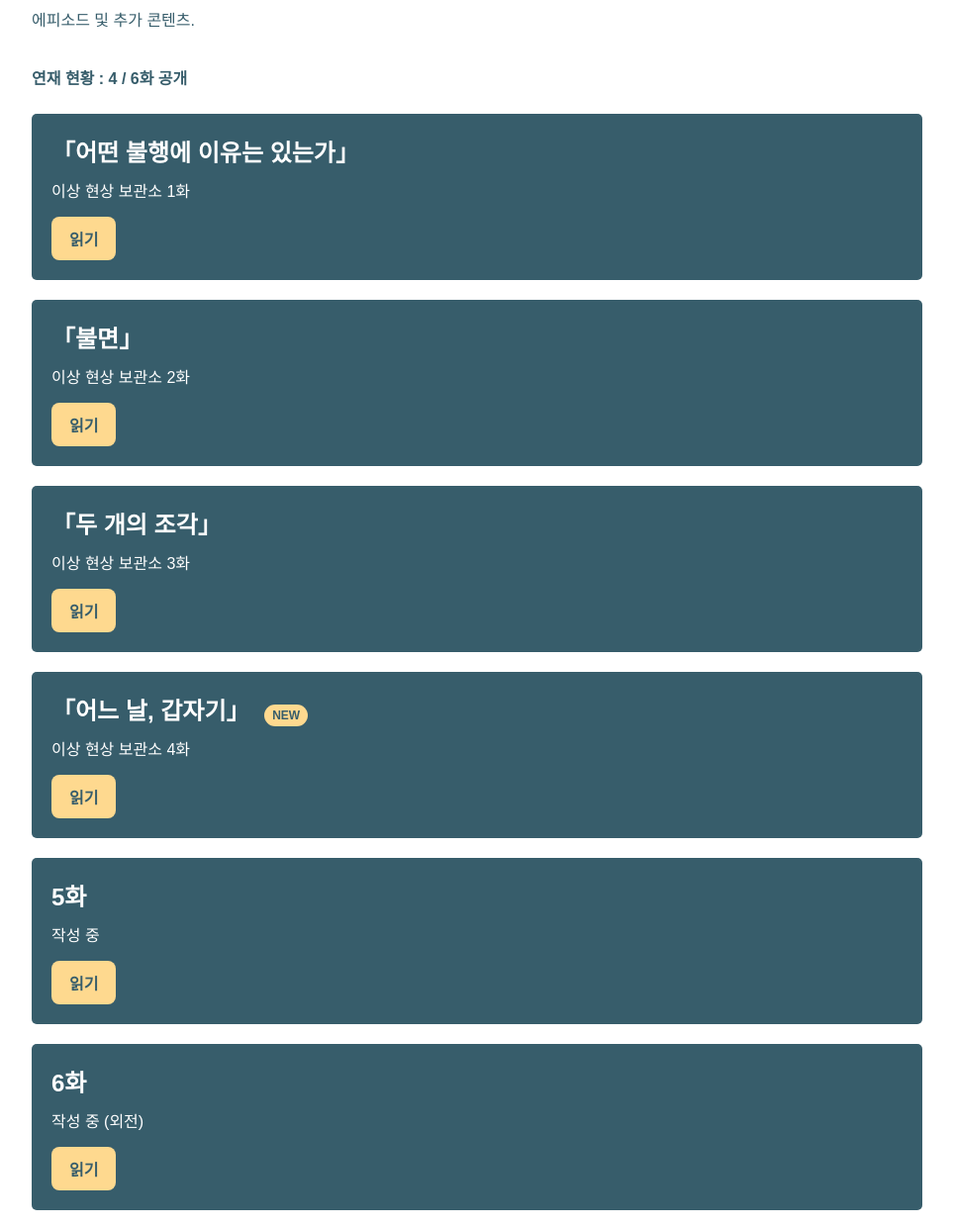
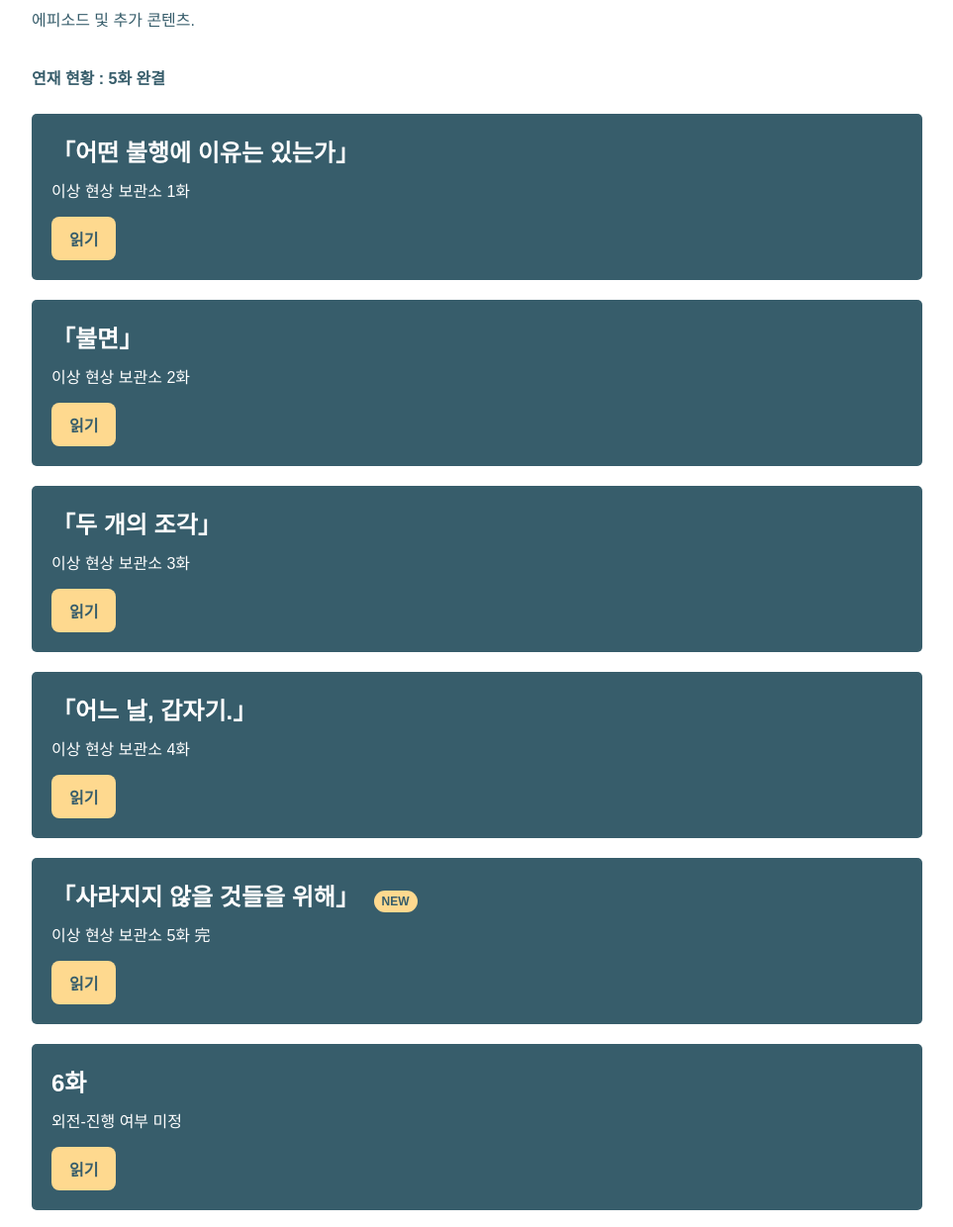
Before and after one commit to Ria0013/crawl-storage, a plain HTML site: page index.html in a window 1280 px wide. Shown: the part 640-1880 px from the top of the page at 99% size, without its empty margins (158-1121 px from the left). Drawn offline with Linux system fonts and the light colour scheme.

Commit message:
Update index.html

```diff
--- a/index.html
+++ b/index.html
@@ -111,7 +111,7 @@ h1{
 
 <h1>기어와 이상 현상 보관소 에피소드 모음</h1>
 <p class="sub">에피소드 및 추가 콘텐츠.</p>
-<p class="progress">연재 현황 : 4 / 6화 공개</p>
+<p class="progress">연재 현황 : 5화 완결</p>
 
 <div class="card">
 <h2>「어떤 불행에 이유는 있는가」</h2>
@@ -132,20 +132,20 @@ h1{
 </div>
 
 <div class="card">
-<h2>「어느 날, 갑자기」 <span class="badge">NEW</span></h2>
+<h2>「어느 날, 갑자기.」</h2>
 <p>이상 현상 보관소 4화</p>
 <a class="button" href="https://share.novela.so/file/6a26342dd87a5efd45787e50" target="_blank">읽기</a>
 </div>
 
 <div class="card">
-<h2>5화</h2>
-<p>작성 중</p>
-<a class="button" href="https://share.novela.so/file/6a4defc9b003469b2e2f7f06" target="_blank">읽기</a>
+<h2>「사라지지 않을 것들을 위해」 <span class="badge">NEW</span></h2>
+<p>이상 현상 보관소 5화 完</p>
+<a class="button" href="https://share.novela.so/file/6a9429f198fb0147c23a028a" target="_blank">읽기</a>
 </div>
 
 <div class="card">
 <h2>6화</h2>
-<p>작성 중 (외전)</p>
+<p>외전-진행 여부 미정</p>
 <a class="button" href="https://share.novela.so/file/6a4defc9b003469b2e2f7f06" target="_blank">읽기</a>
 </div>
 
```
